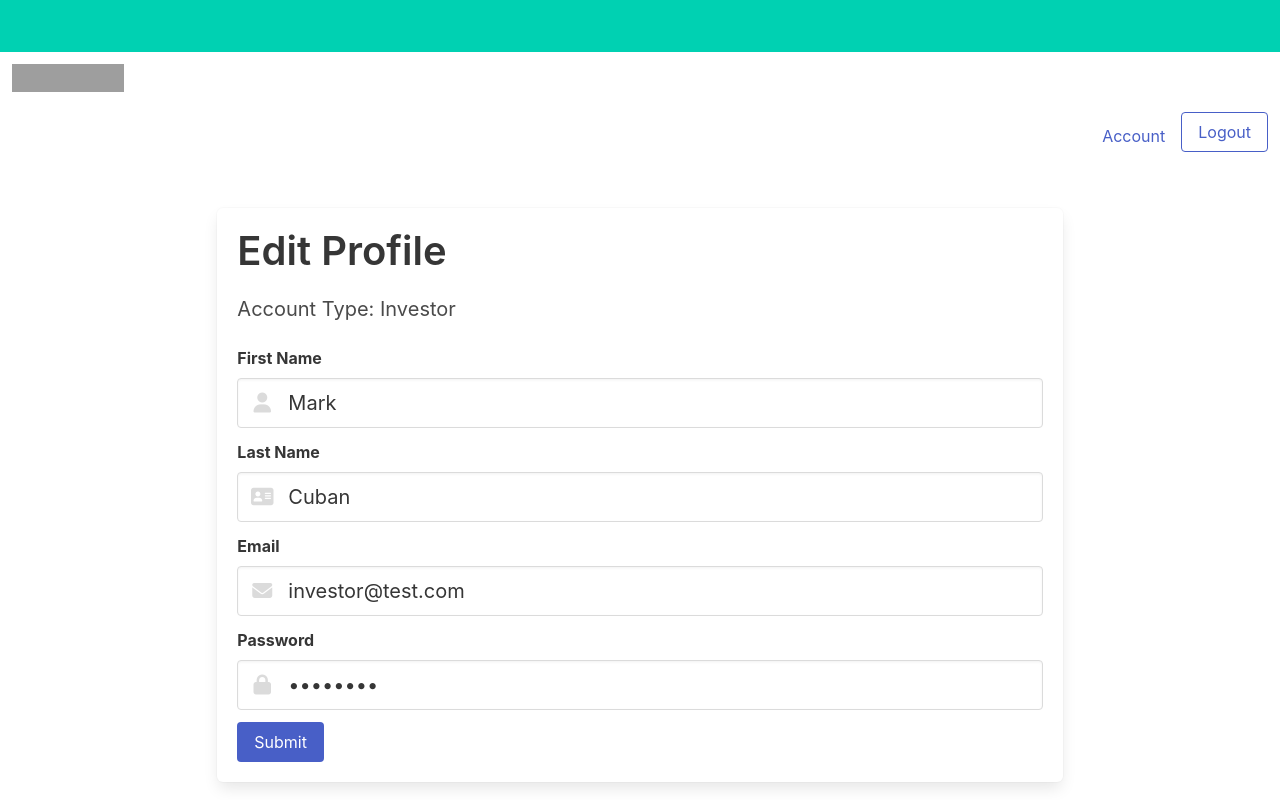
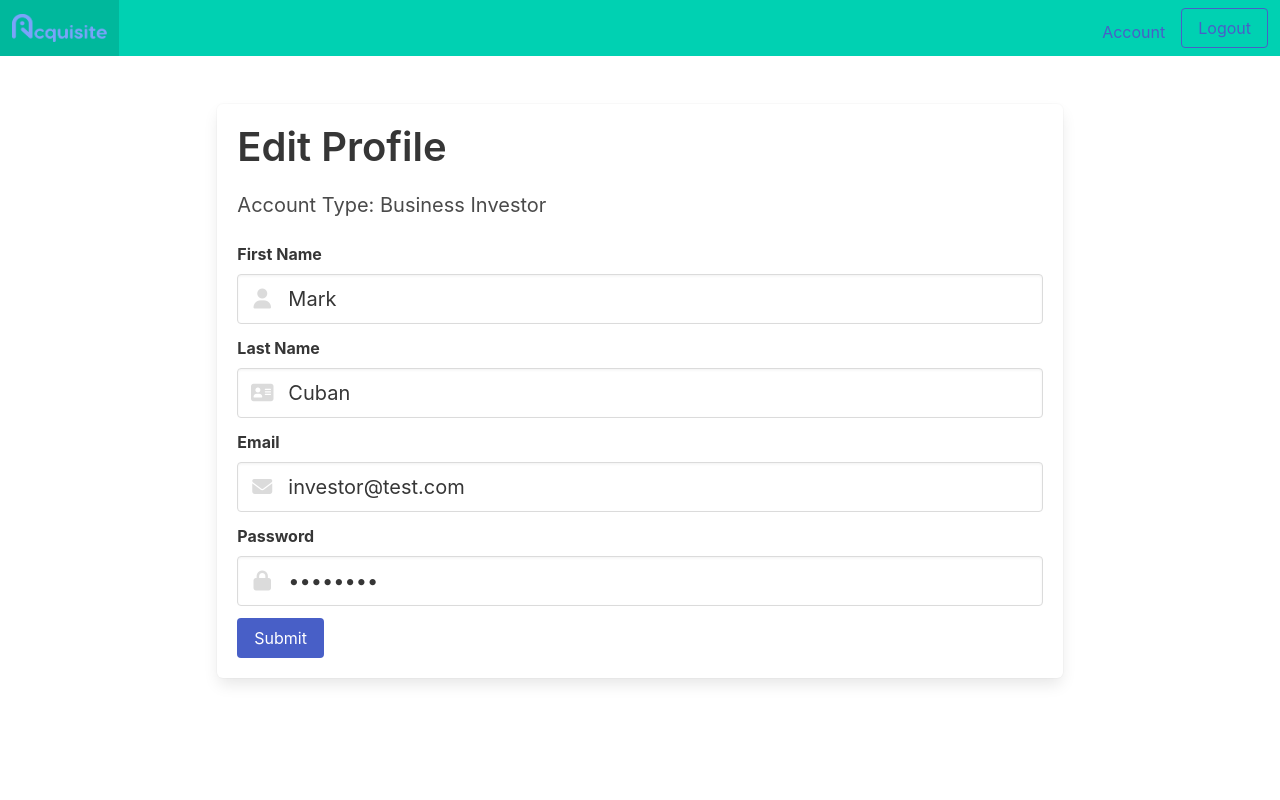
Before and after one commit to andrebhu/Acquisite, a Flask app: page /profile in a window 1280 px wide. Run offline with Flask 2, Linux system fonts and the light colour scheme; a user stored in the database is signed in; data comes from the database, SQL or seed files in the repository; some libraries are stand-ins or nearby versions; grey boxes are pictures that could not be loaded.

Commit message:
Add Icon and Logo

```diff
--- a/src/templates/base.html
+++ b/src/templates/base.html
@@ -1,6 +1,7 @@
 <!DOCTYPE html>
 <html>
   <head>
+    <link rel="shortcut icon" href="{{ url_for('static', filename='favicon.ico') }}">
     <meta charset="utf-8">
     <meta name="viewport" content="width=device-width, initial-scale=1">
     <title>Acquisite</title>
@@ -10,24 +11,23 @@
 
   <body>
     {% if user %}
-      <nav class="navbar is-primary" role="navigation"  aria-label="main navigation"></nav>
+    <nav class="navbar is-primary" role="navigation"  aria-label="main navigation">
     {% else %}
-      <nav class="navbar is-white" role="navigation"  aria-label="main navigation"></nav>
+    <nav class="navbar is-white" role="navigation"  aria-label="main navigation">
     {% endif %}
       <div class="navbar-brand ">
         {% if user %}
         <a class="navbar-item" href="/home">
-          <img src="https://bulma.io/images/bulma-logo.png" width="112" height="28">
+          <img src="{{ url_for('static', filename='logo.png') }}" width="95" height="31">
         </a>
         {% else %}
         <a class="navbar-item" href="/index">
-          <img src="https://bulma.io/images/bulma-logo.png" width="112" height="28">
+          <img src="{{ url_for('static', filename='logo.png') }}" width="95" height="31">
         </a>
         {% endif %}
-
       </div>
 
-      <div class="navbar-menu is-active">
+      <div class="navbar-menu is-primary" style="align-items:stretch; display:flex;flex-grow:1;">
         <div class="navbar-start">
         </div>
         <div class="navbar-end">
--- a/src/templates/form.html
+++ b/src/templates/form.html
@@ -1,6 +1,7 @@
 <!DOCTYPE html>
 <html style="background-color:#E7EFFF;">
   <head>
+    <link rel="shortcut icon" href="{{ url_for('static', filename='favicon.ico') }}">
     <meta charset="utf-8">
     <meta name="viewport" content="width=device-width, initial-scale=1">
     <title>Acquisite</title>
@@ -16,7 +17,7 @@
                     <strong>Form</strong>
                 </div> -->
               <a href="/home">
-                <img src="https://bulma.io/images/bulma-logo.png" width="112" height="28">
+                <img src="{{ url_for('static', filename='logo.png') }}" width="95" height="31">
               </a>
             </div>
         </div>
--- a/src/templates/profile.html
+++ b/src/templates/profile.html
@@ -5,7 +5,7 @@
     <div class="column is-8-desktop is-10-tablet mt-6">
         <div class="box">
             <h2 class="title is-2">Edit Profile</h2>
-           <h5 class="subtitle mt-2 h5">Account Type: {{ user.account_type[0]|upper }}{{ user.account_type[1:] }}</h5>
+           <h5 class="subtitle mt-2 h5">Account Type: Business {{ user.account_type[0]|upper }}{{ user.account_type[1:] }}</h5>
             <form method="post">
                 <div class="field mt-3">
                     <label class="label">First Name</label>
```
Also changed, not shown: src/static/favicon.ico (added), src/static/logo.png (added), src/static/minilogo.png (added).
